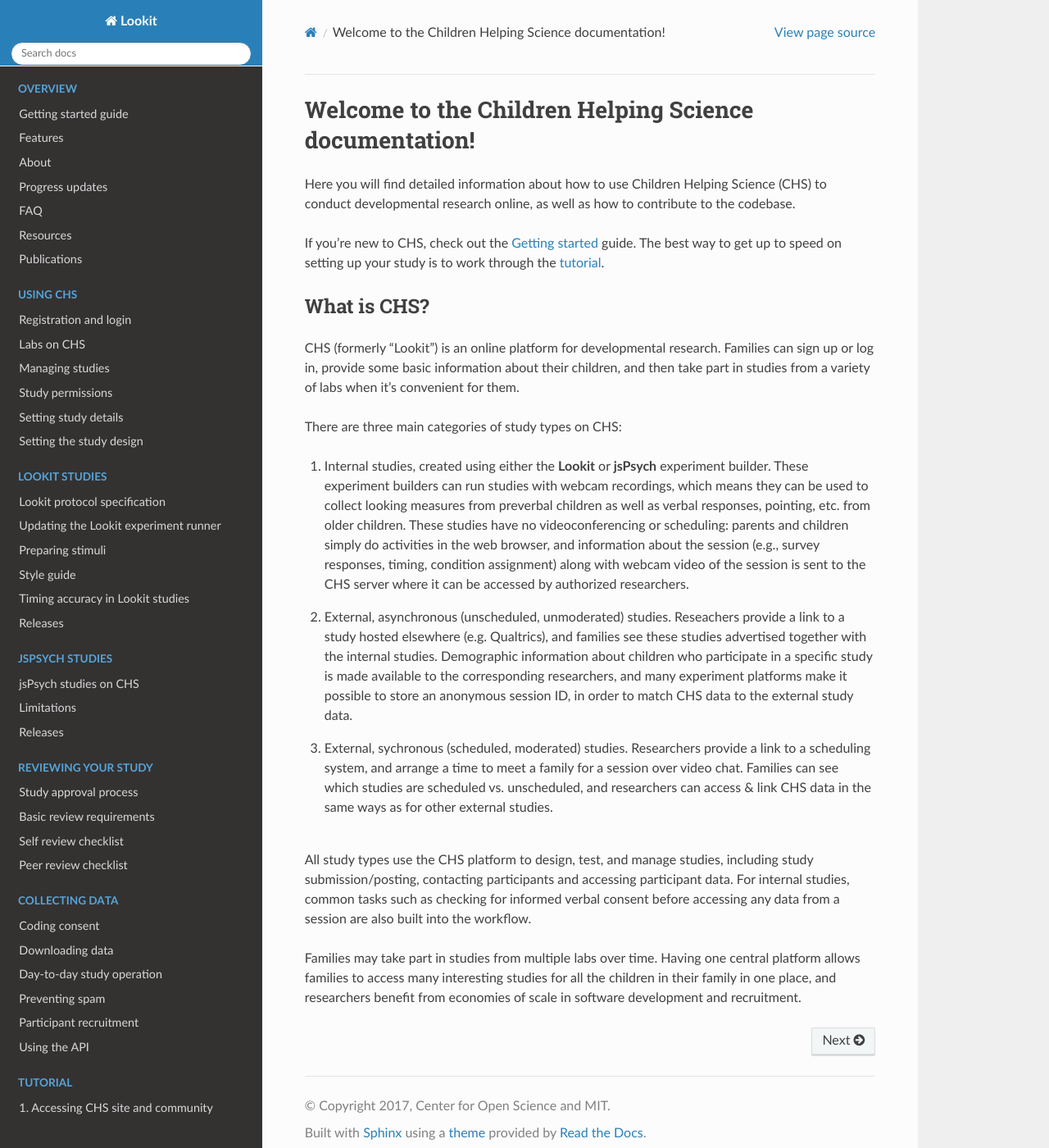
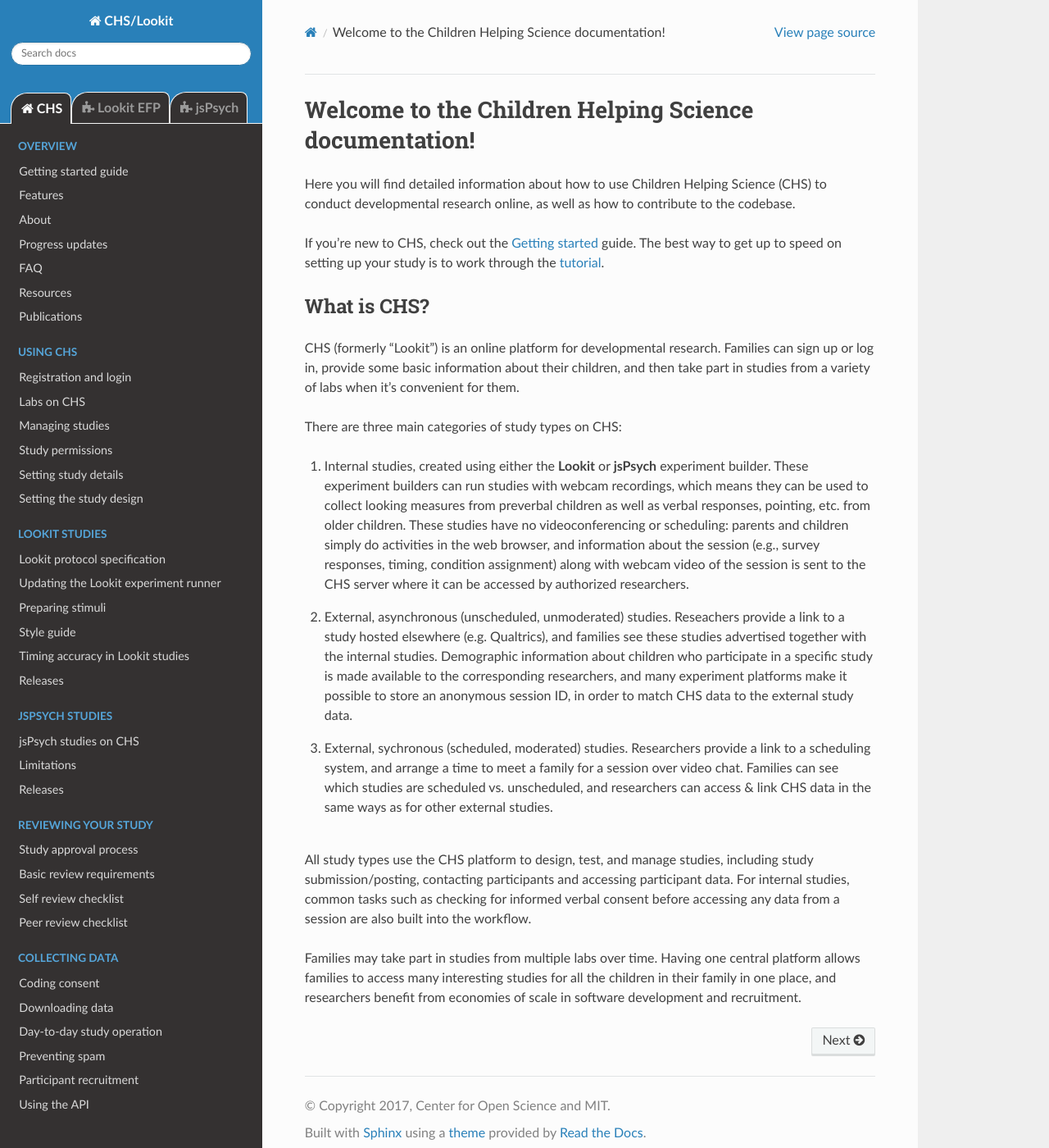
Before and after one commit to lookit/lookit-docs, a Sphinx documentation site: the page built from docs/source/index.rst, in a window 1280 px wide and 1400 px high. Shown: the whole window at 82% size. Built offline with Sphinx 7.4.7 and the Read the Docs theme 3.1.0, drawn with Linux system fonts in a browser that asks for light colours.

Commit message:
Update RTD theme and add jsPsych tab (#439)
* remove forked rtd theme
* customize the layout template sidebartitle block with the tabbed nav html from sphinx-rtd-theme-frameplayer repo
* remove tab margin-right to get them to fit inside the nav menu
* update requirements
* change project title from Lookit to CHS/Lookit

```diff
--- a/docs/source/_static/css/lookit.css
+++ b/docs/source/_static/css/lookit.css
@@ -37,7 +37,7 @@
     border: thin solid whitesmoke;
     padding: 10px 10px .5em 12px;
     border-width: 1px 1px 0px 1px;
-    margin: 0 10px 0 0;
+    margin: 0;
     border-radius: 20px 8px 0px 0px;
     background-color: #343131;
 }
--- /dev/null
+++ b/docs/source/_templates/layout.html
@@ -0,0 +1,59 @@
+{%- extends "!layout.html" %}
+
+{% block sidebartitle %}
+
+    {# From the sphinx-rtd-theme layout: https://github.com/simonw/sphinx_rtd_theme/blob/master/sphinx_rtd_theme/layout.html #}
+
+    {% if logo and theme_logo_only %}
+        <a href="{{ theme_logo_url or pathto(master_doc) }}">
+    {% else %}
+        <a href="{{ theme_logo_url or pathto(master_doc) }}" class="icon icon-home"> {{ project }}
+    {% endif %}
+
+    {% if logo %}
+        {# Not strictly valid HTML, but it's the only way to display/scale
+            it properly, without weird scripting or heaps of work
+        #}
+        <img src="{{ pathto('_static/' + logo, 1) }}" class="logo" alt="{{ _('Logo') }}"/>
+    {% endif %}
+    </a>
+
+    {% if theme_display_version %}
+        {%- set nav_version = version %}
+        {% if READTHEDOCS and current_version %}
+            {%- set nav_version = current_version %}
+        {% endif %}
+        {% if nav_version %}
+            <div class="version">
+            {{ nav_version }}
+            </div>
+        {% endif %}
+    {% endif %}
+
+    {% include "searchbox.html" %}
+
+    {# From Kim's forked RTD theme: https://github.com/kimberscott/sphinx-rtd-theme-frameplayer #}
+    <div id="toggle-tab-container" style="position: relative;">
+        <nav id="toggle-lookit-frameplayer">
+            <ul>
+                <li id="selected">
+                    {% if logo and theme_logo_only %}
+                    <a href="{{ pathto(master_doc) }}">
+                        {% else %}
+                        <a href="{{ pathto(master_doc) }}" class="icon icon-home"> CHS
+                        {% endif %}
+                        {% if logo %}
+                        {# Not strictly valid HTML, but it's the only way to display/scale
+                        it properly, without weird scripting or heaps of work
+                        #}
+                        <img src="{{ pathto('_static/' + logo, 1) }}" class="logo" alt="{{ _('Logo') }}"/>
+                        {% endif %}
+                    </a>
+                </li>
+                <li><a href="https://lookit.readthedocs.io/projects/frameplayer/" class="fa fa-puzzle-piece"> Lookit EFP </a></li>
+                <li><a href="https://lookit.readthedocs.io/projects/chs-jspsych/" class="fa fa-puzzle-piece"> jsPsych </a></li>
+            </ul>
+        </nav>
+    </div>
+
+{% endblock %}
--- a/docs/source/conf.py
+++ b/docs/source/conf.py
@@ -52,7 +52,7 @@
 master_doc = 'index'
 
 # General information about the project.
-project = 'Lookit'
+project = 'CHS/Lookit'
 copyright = '2017, Center for Open Science and MIT'
 author = 'Center for Open Science, MIT'
 
@@ -89,7 +89,7 @@
 # The theme to use for HTML and HTML Help pages.  See the documentation for
 # a list of builtin themes.
 html_theme = "sphinx_rtd_theme"
-html_theme_path = ["../_themes"]
+#html_theme_path = ["../_themes"]
 
 # Theme options are theme-specific and customize the look and feel of a theme
 # further.  For a list of options available for each theme, see the
```
Also changed, not shown: docs/requirements.txt (+28 -8 lines), .gitmodules (deleted).
